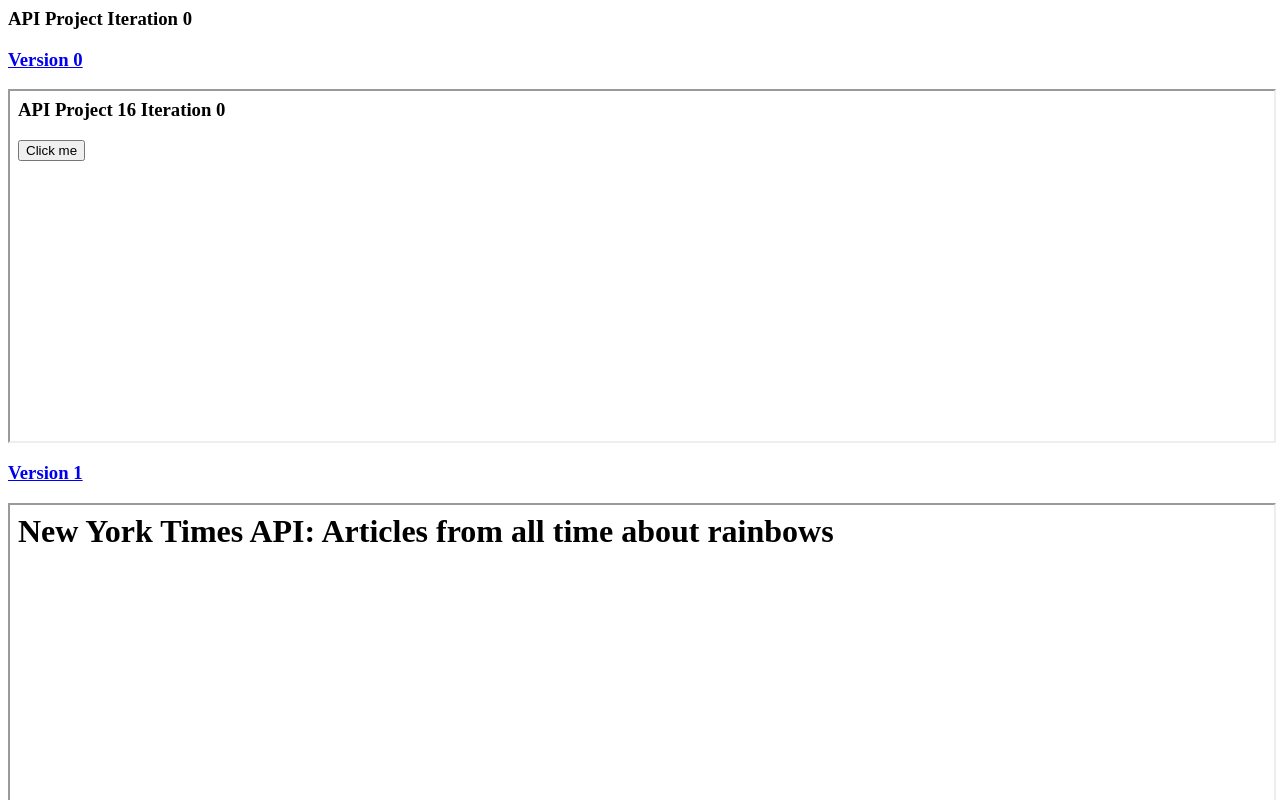
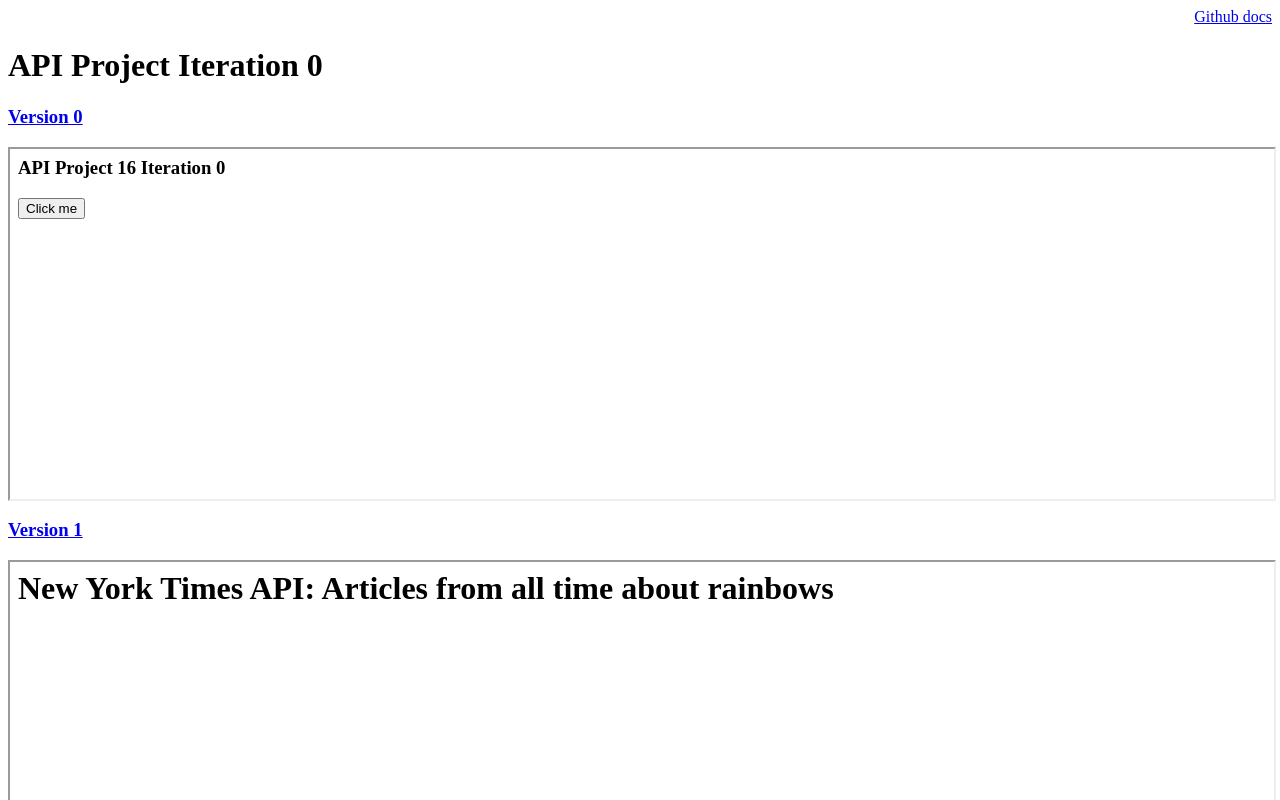
Before and after one commit to angelsu-inf2169/Project-2, a plain HTML site: page docs/index.html in a window 1280 px wide. Shown: the top 800 px of the page. Drawn offline with nearby package versions, Linux system fonts and the light colour scheme; no server answers.

Commit message:
Update index.html
Added p style and ahref.

```diff
--- a/docs/index.html
+++ b/docs/index.html
@@ -3,7 +3,8 @@
 <title>Angel INF1339 Project 2</title>
  </head>
 <body>
-<h3>API Project Iteration 0</h3>
+ <p style = "text-align: right;"><a href = "https://github.com/angelsu-inf2169/Project-2/tree/master/docs">Github docs</a></p>
+<h1>API Project Iteration 0</h1>
 <h3><a href = "iteration00.html">Version 0</a></h3>
 <iframe src="iteration00.html" height = 350 width = 100%></iframe>
 <h3><a href = "iteration01.html">Version 1</a></h3>
```
